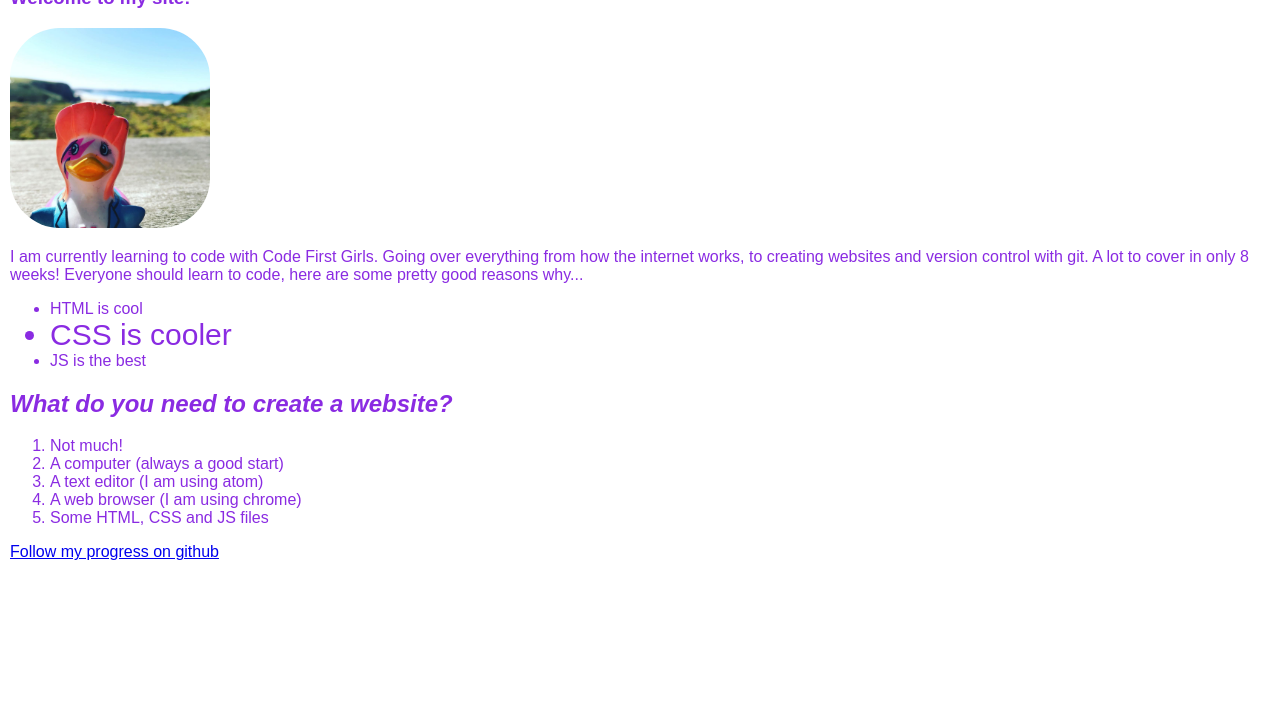
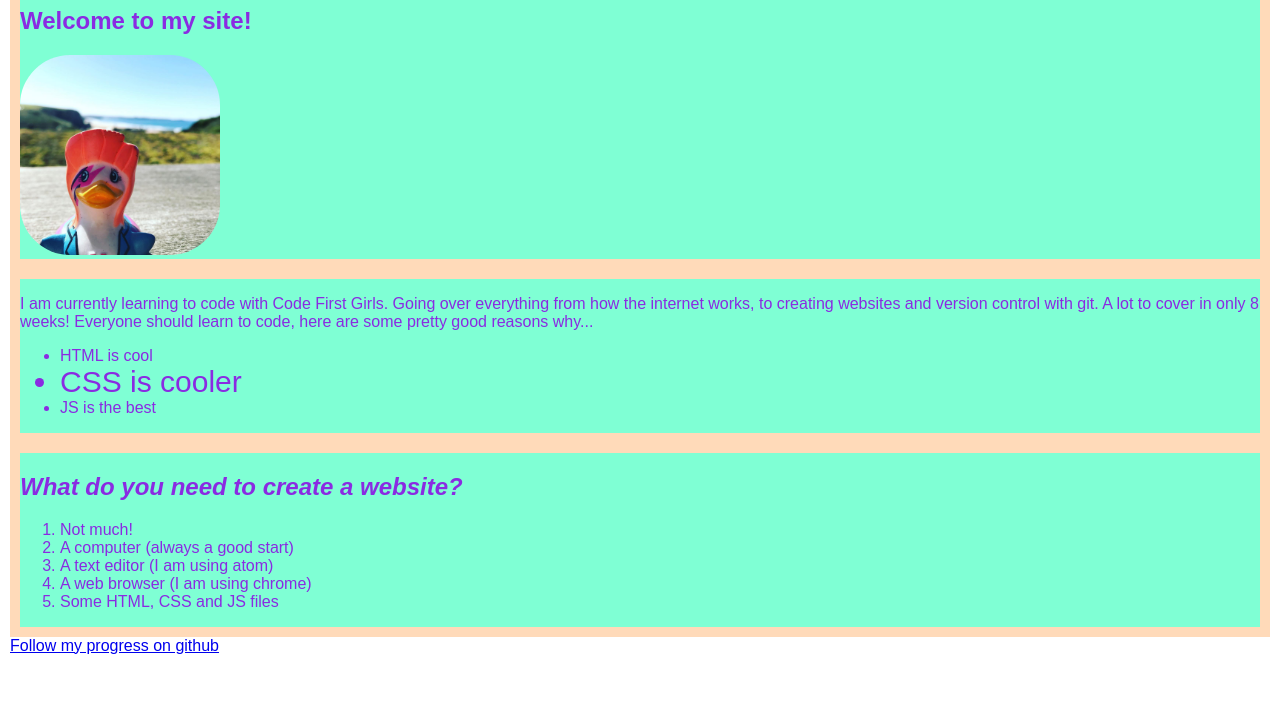
Before and after one commit to panagiota04/git_test, a plain HTML site: page index.html in a window 1280 px wide. Shown: the part 93-800 px from the top of the page. Drawn offline with Linux system fonts and the light colour scheme.

Commit message:
Revert "remove second div color"
This reverts commit 26416b65d635ed0ede38110b1203e87673457c6d.

```diff
--- a/css/styles.css
+++ b/css/styles.css
@@ -2,6 +2,11 @@ body {
     color: blueviolet;
     font-family: arial;
     margin: 10px;
+}
+
+div {
+    background-color: aquamarine;
+    border: solid 10px peachpuff;
 }
 
 #second-li{
--- a/index.html
+++ b/index.html
@@ -12,7 +12,7 @@
     <div>
     <h1>Hello World</h1>
 
-    <h3>Welcome to my site!</h3>
+    <h2>Welcome to my site!</h2>
 
     <!-- image of a duck -->
 <img src="duck.jpg" style="width: 200px;"/>
```
